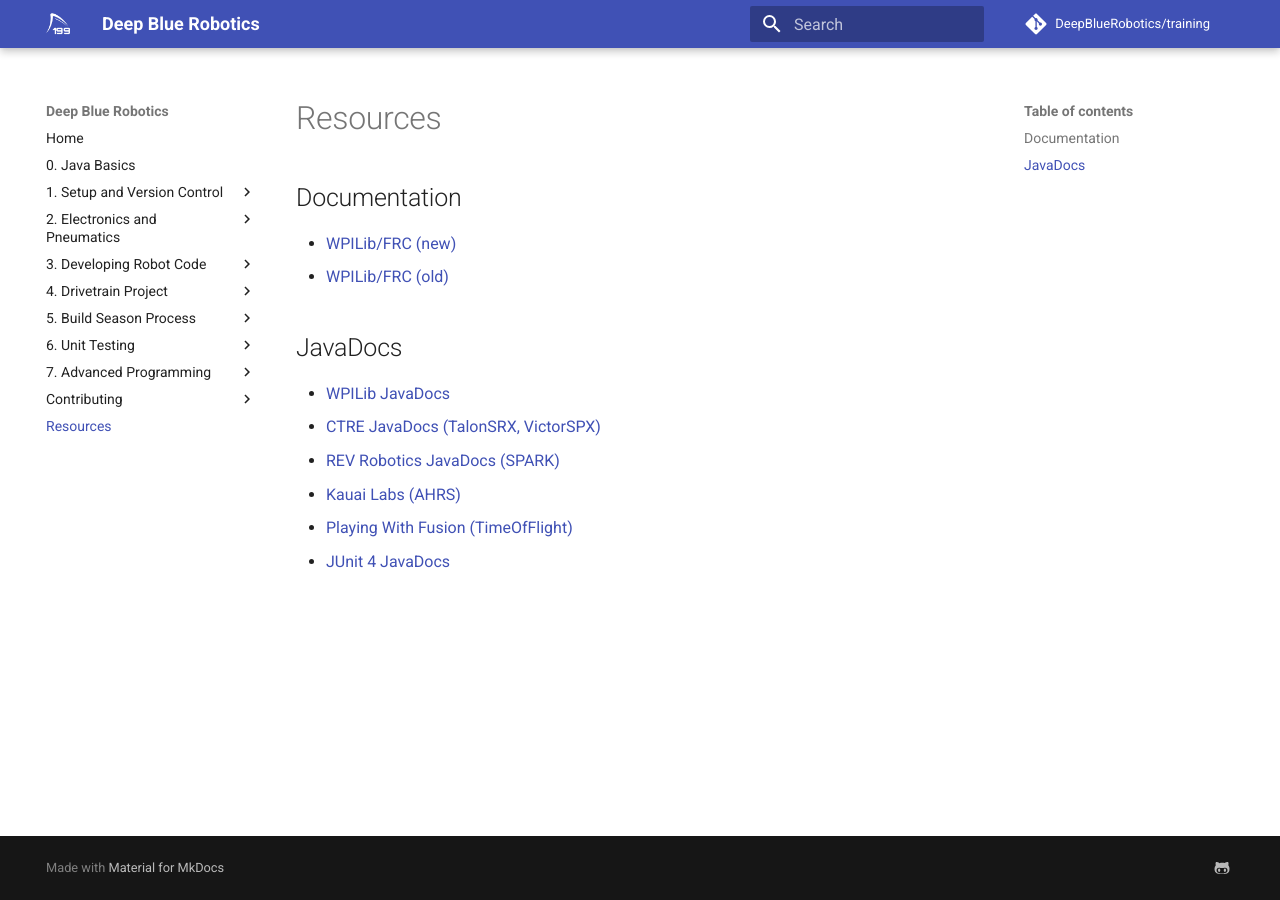
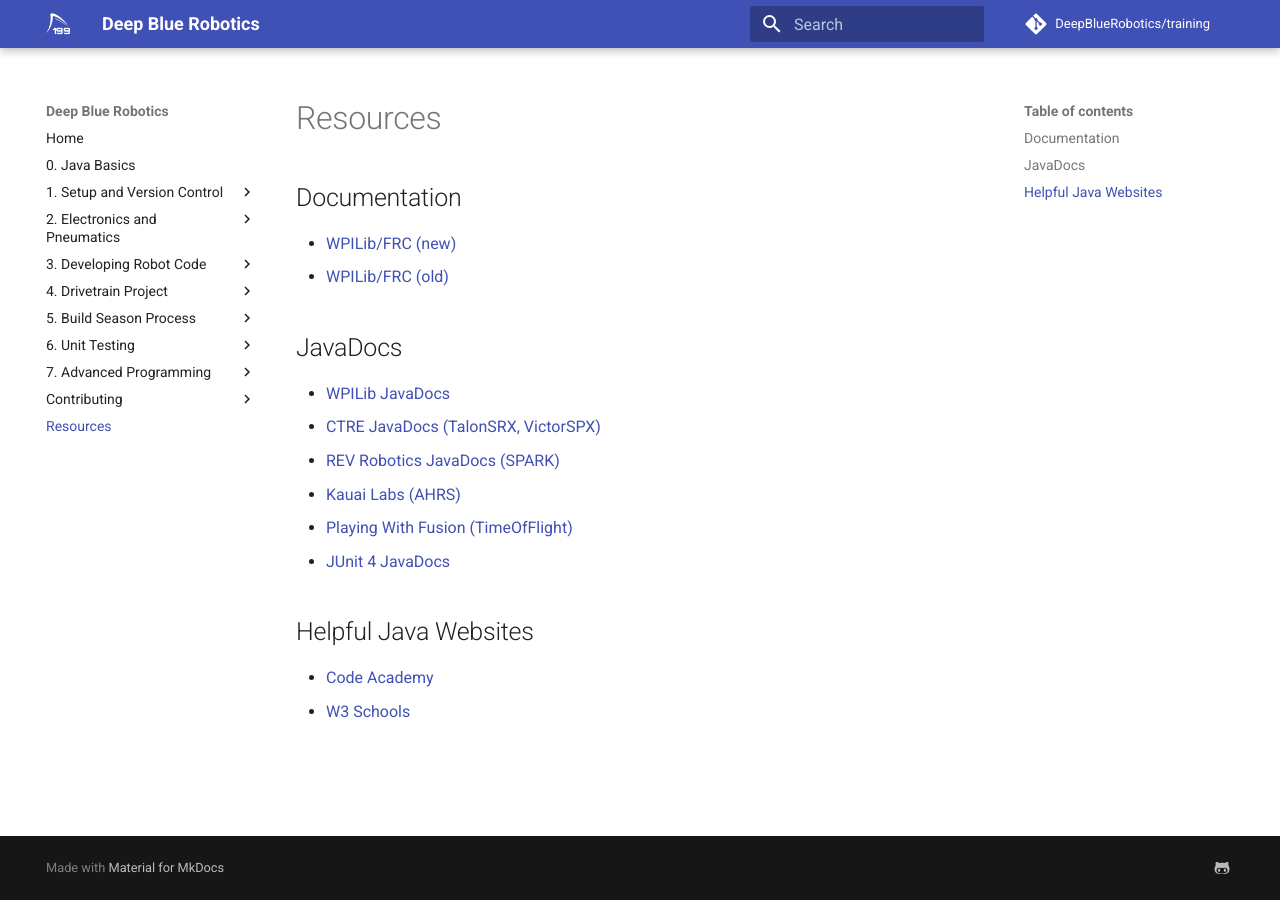
Before and after one commit to DeepBlueRobotics/training, an MkDocs documentation site: the page built from docs/resources.md, in a window 1280 px wide. Built offline with MkDocs 1.6.1 and Material for MkDocs 9.7.7, drawn with Linux system fonts in a browser that asks for light colours; comment, search, counter and statistics services are not loaded.

Commit message:
Update resources.md w/ helpful java links
add helpful things for new people to learn java, with help from Sofie

```diff
--- a/docs/resources.md
+++ b/docs/resources.md
@@ -11,3 +11,7 @@
 - [Kauai Labs (AHRS)](https://www.kauailabs.com/public_files/navx-mxp/apidocs/java/index.html)
 - [Playing With Fusion (TimeOfFlight)](https://www.playingwithfusion.com/frc/2020/javadoc/index.html)
 - [JUnit 4 JavaDocs](https://junit.org/junit4/javadoc/latest/index.html)
+
+## Helpful Java Websites
+- [Code Academy](https://www.codecademy.com/learn/learn-java/modules/learn-java-object-oriented-java-u/cheatsheet)
+- [W3 Schools](https://www.w3schools.com/java/default.asp)
```
